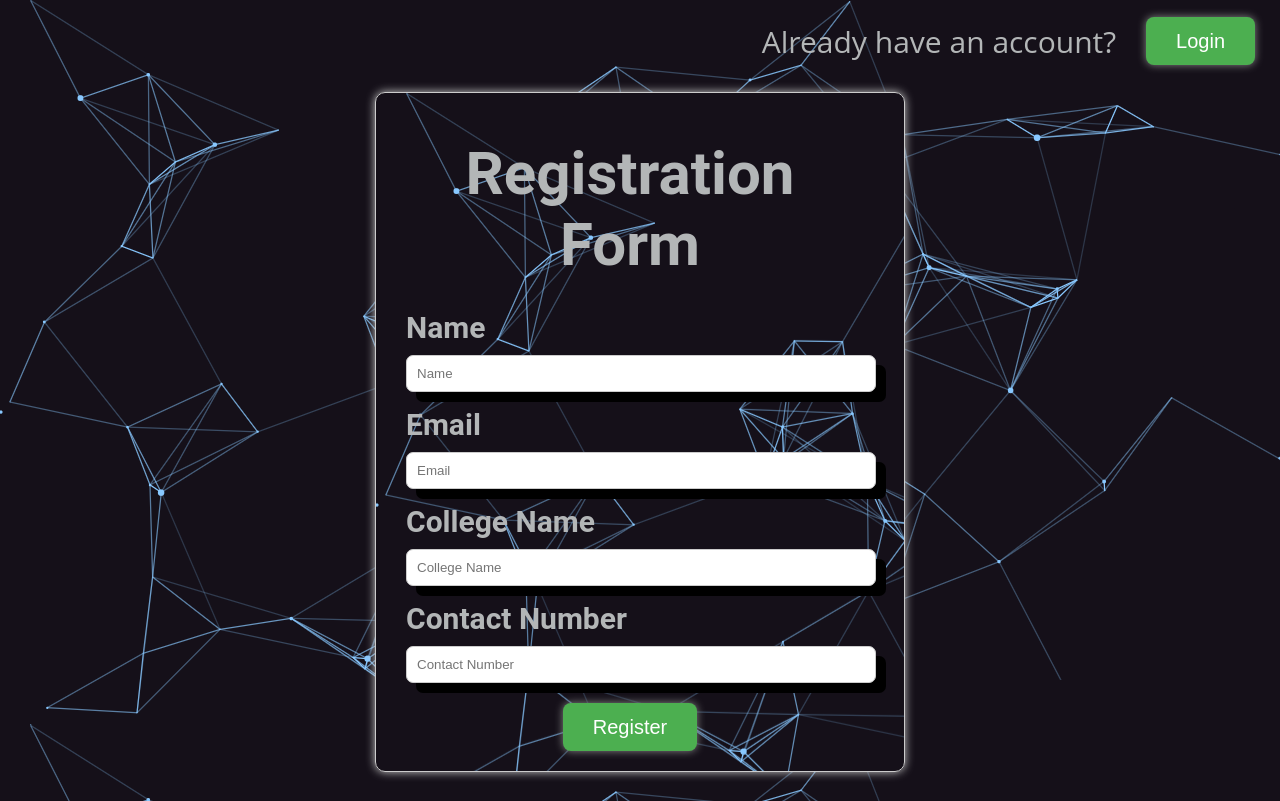
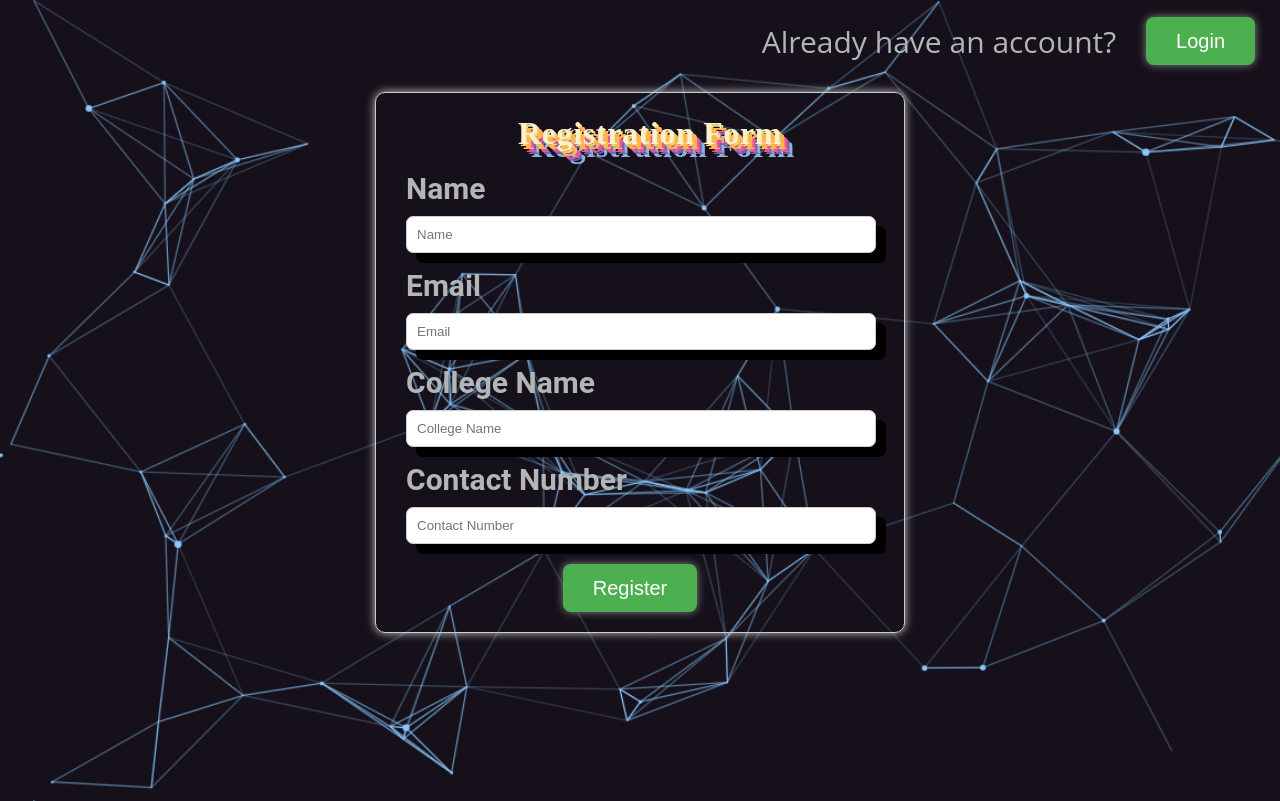
Before and after one commit to abhi692/Elethon, a React (Create React App) app: page /register in a window 1280 px wide. Built offline with nearby package versions, Linux system fonts and the light colour scheme.

Commit message:
form modification

```diff
--- a/src/index.css
+++ b/src/index.css
@@ -89,6 +89,7 @@ h1:hover span {
 @import url('https://fonts.googleapis.com/css2?family=Roboto&display=swap');
 
 .registration-bg{
+  background-size: cover;
   color: #B3B6B7;
   font-family: 'Open Sans', sans-serif;
   font-size: 30px;
@@ -144,10 +145,20 @@ h1:hover span {
 }
 
 .register-title {
-
-  text-align: center;
-  margin-bottom: 20px;
-  padding-bottom: 0px;
+  font-family: 'Calligraffitti', cursive;
+  font-weight: 700;
+  font-size: 2rem;
+  text-shadow: -1px 1px 2px #ced0d3;
+  margin-left: 40%;
+  transform: translate(-25%,-10%);
+  letter-spacing: 0.02em;
+  color: #F9f1cc;
+  text-shadow: 5px 5px 0px #FFB650,
+    2px 2px 0px #FFD662,
+    5px 5px 0px  #FF80BF,
+    8px 8px 0px #EF5097,
+    10px 10px 0px #6868AC,
+    13px 13px 0px #90B1E0;
 }
 
 .register-label {
--- a/src/pages/Registration.jsx
+++ b/src/pages/Registration.jsx
@@ -33,7 +33,7 @@ const Register = () => {
       <p className="already-account">Already have an account?</p>
       <button className="login-button" type="submit">Login</button>
       </div>
-    <form className="register-form" onSubmit={handleSubmit}  style ={ { backgroundImage: "url('background for elethon.png')" } }>
+    <form className="register-form" onSubmit={handleSubmit}>
       <h1 className="register-title">Registration Form</h1>
       <label className="register-label">Name</label>
       <input className="register-input" placeholder="Name" value={name} onChange={(e) => setName(e.target.value)} required/>
```
